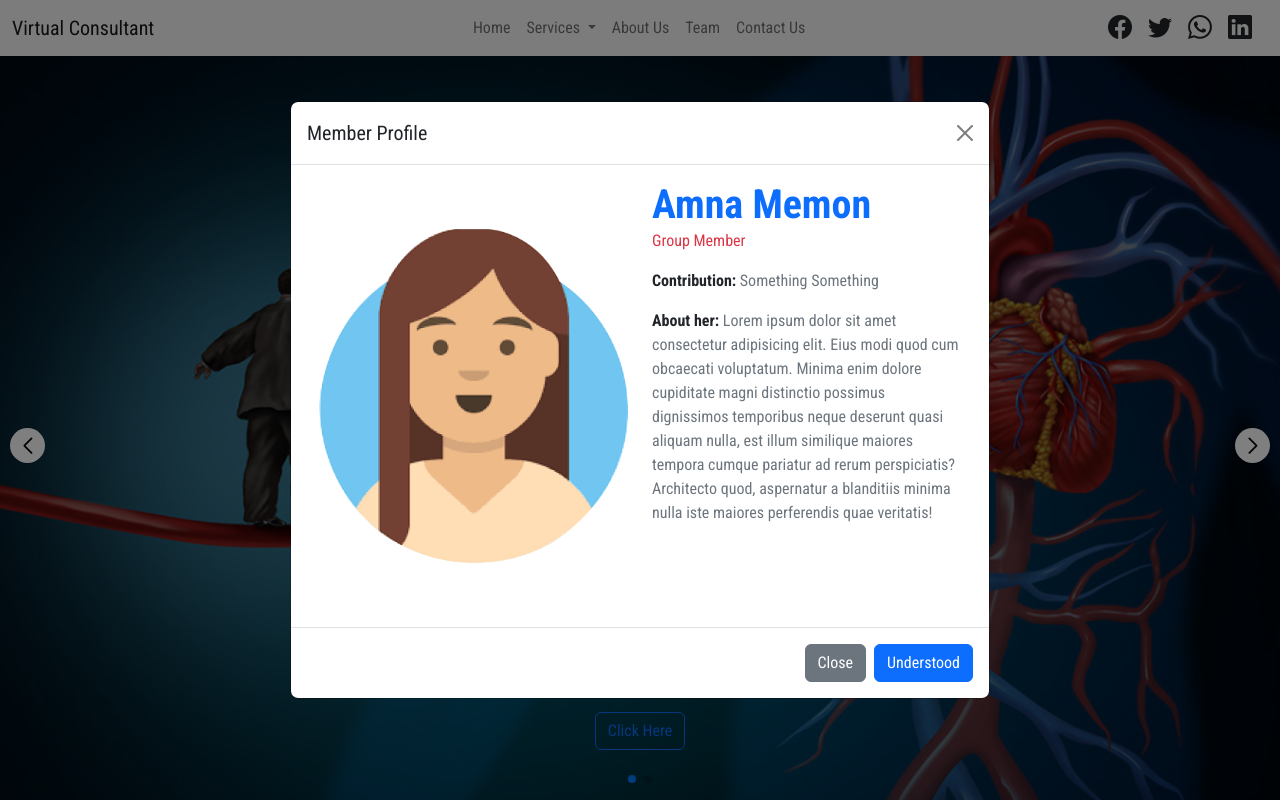
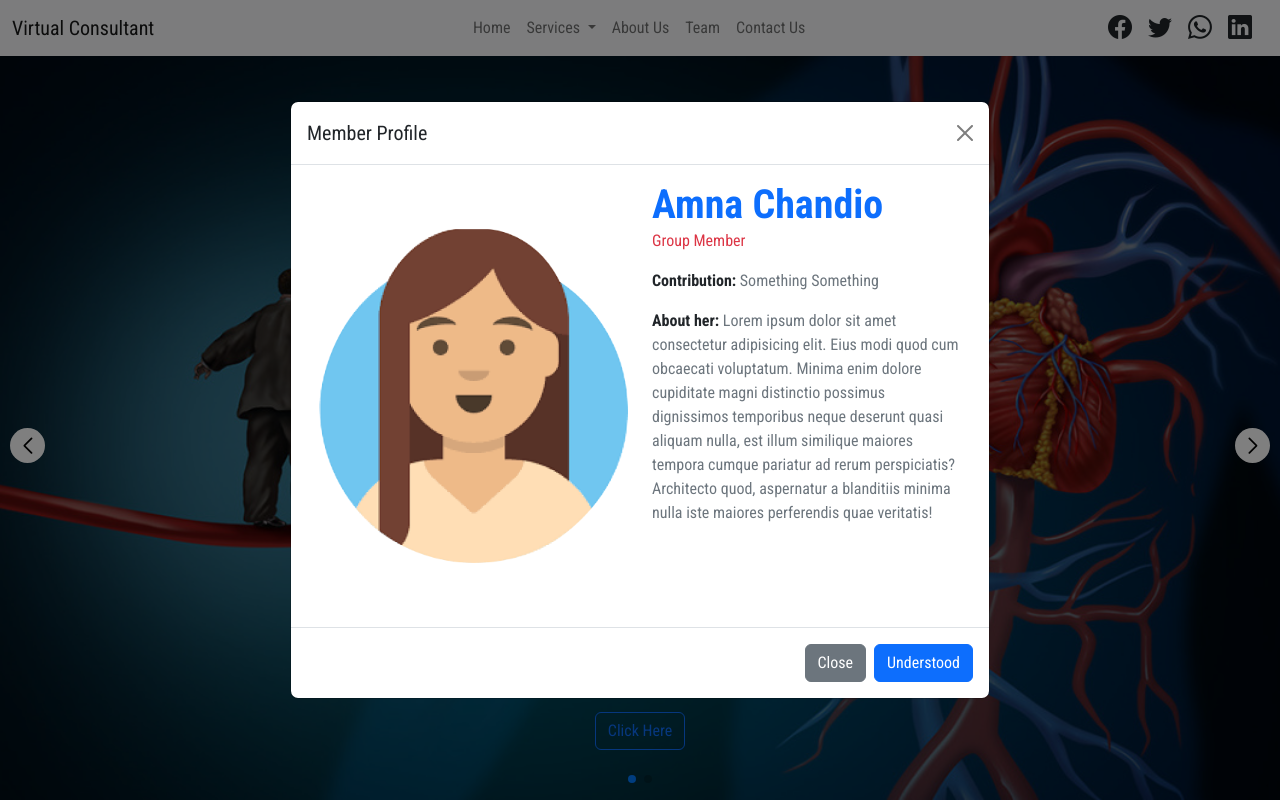
Before and after one commit to Mujeeb-Khalil/FYP, a Flask app: page / in a window 1280 px wide, after a click on "Amna". Run offline with Flask 2, Linux system fonts and the light colour scheme; parts of the project's set-up code (start-up, migrations or seed data) failed here and were passed over; some libraries are stand-ins or nearby versions.

Commit message:
Updated Readme

```diff
--- a/templates/index.html
+++ b/templates/index.html
@@ -214,7 +214,7 @@
                   <img src="{{url_for('static',filename = 'icons/favatar.png')}}" alt="favatar" width="100%" />
                 </div>
                 <div class="col-12 col-md-6">
-                  <h1 class="text-primary fw-bold mb-0">Amna Memon</h1>
+                  <h1 class="text-primary fw-bold mb-0">Amna Chandio</h1>
                   <p class="text-danger">Group Member</p>
 
                   <p class="text-secondary"><span class="text-dark fw-bold">Contribution: </span> Something Something</p>
```
Also changed, not shown: README.md.
